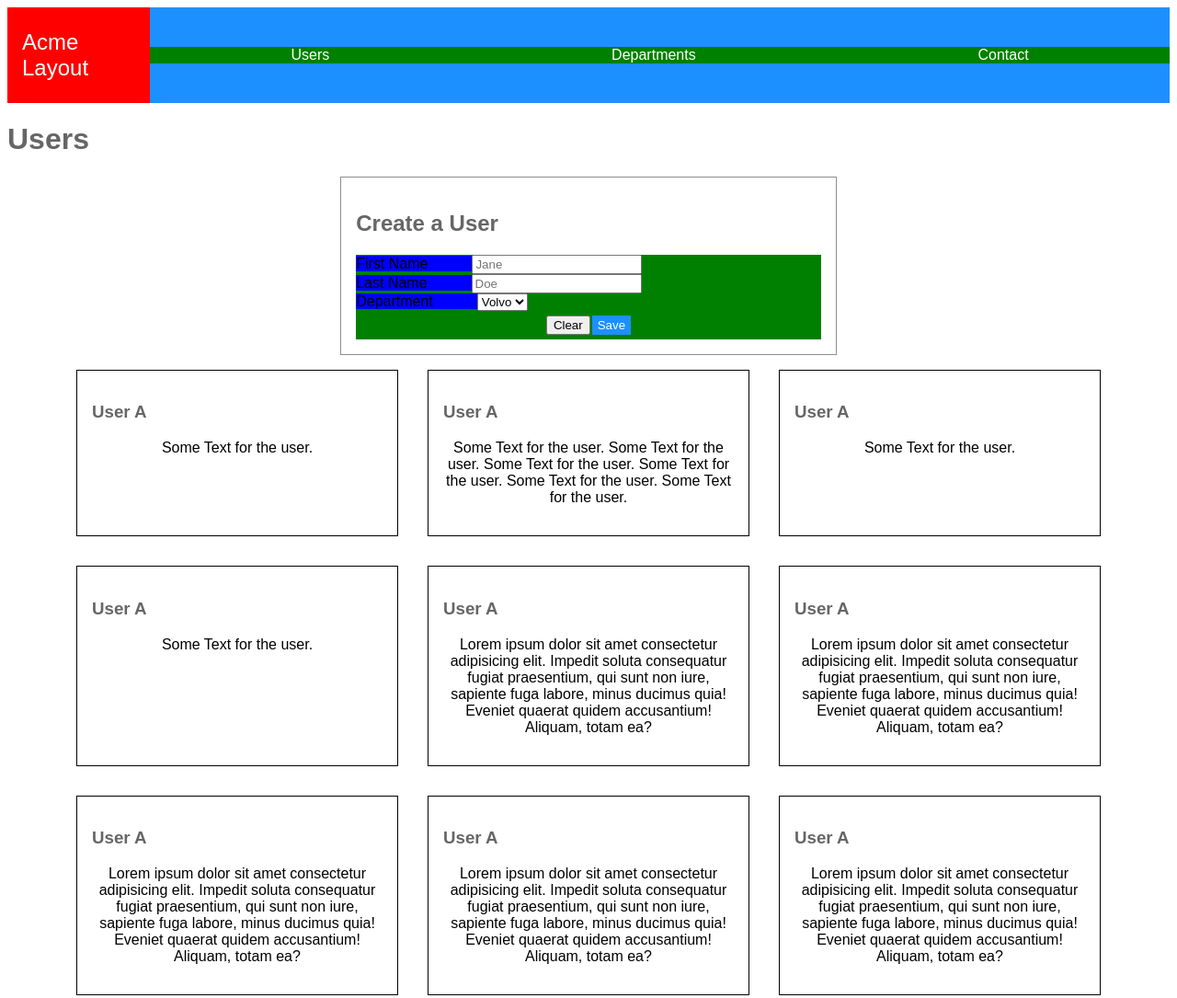
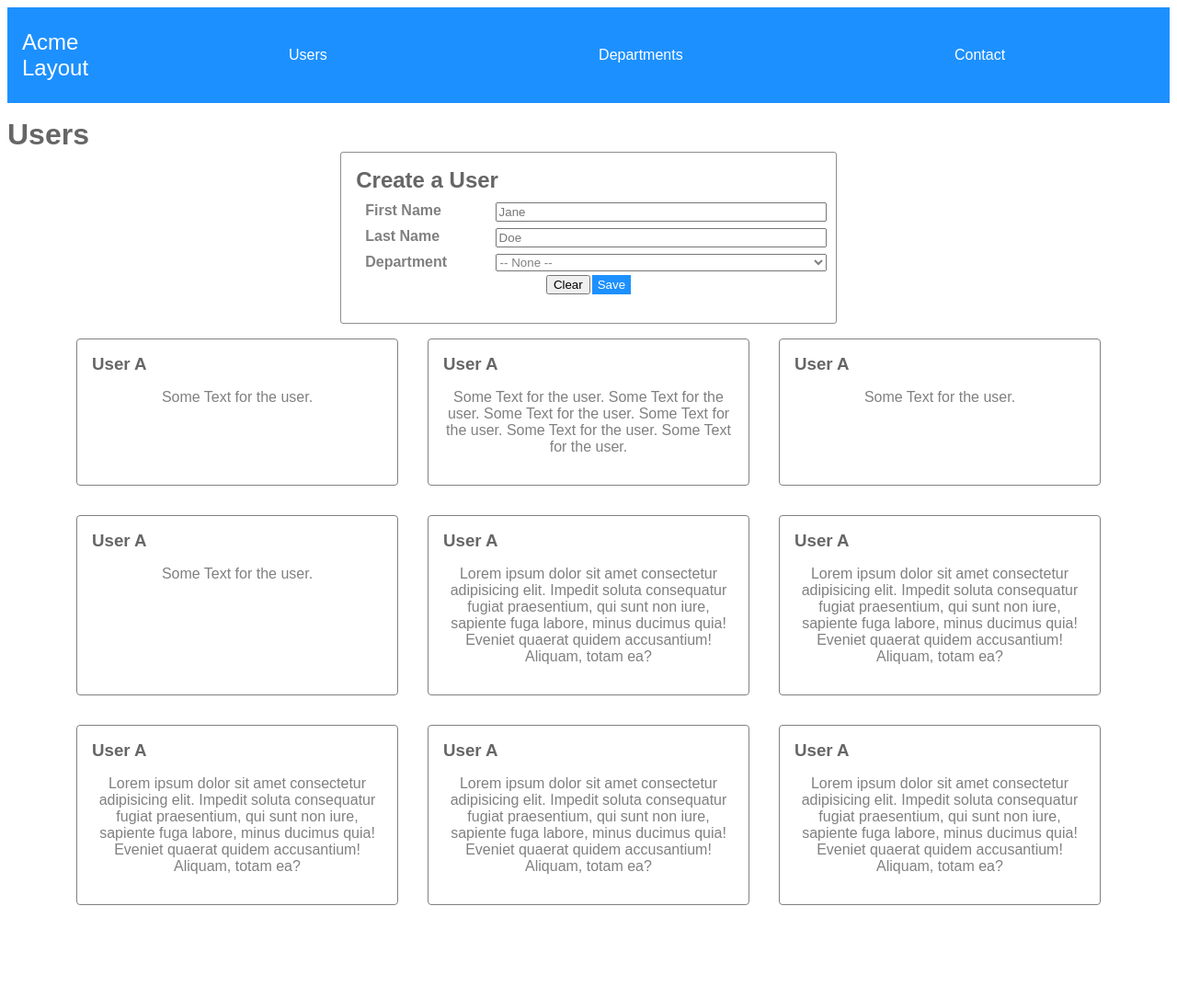
Before and after one commit to klei0229/acme-flex-box, a plain HTML site: page index.html in a window 1280 px wide. Shown: the whole page at 92% size. After the commit the page ends 1008 px from the top, so only its background shows below. Drawn offline with Linux system fonts and the light colour scheme.

Commit message:
added more css deleted background colors used for debugging

```diff
--- a/index.html
+++ b/index.html
@@ -2,7 +2,9 @@
 <head>
     <link rel="stylesheet" type="text/css" href="styles.css">
 </head>
-<header>
+
+<body>
+    <header>
 
    <div class="logo-text">
         <p>Acme Layout</p>
@@ -19,7 +21,6 @@
 
    </div>
 </header>
-<body>
     <h1>Users</h1>
 
 
@@ -27,14 +28,14 @@
     <!-- Form -->
     <section class="top-form">
         <h2>Create a User</h2>
-        <div><span>First Name</span><input type = 'text' placeholder="Jane"></div>
-        <div><span>Last Name</span><input type = 'text' placeholder="Doe"></div>
+        <div class="form-line"><span>First Name</span><input type = 'text' placeholder="Jane"></div>
+        <div class="form-line"><span>Last Name</span><input type = 'text' placeholder="Doe"></div>
 
-        <div><span>Department</span><select type = 'text' placeholder="--None--">
-            <option value="volvo">Volvo</option>
-            <option value="saab">Saab</option>
-            <option value="opel">Opel</option>
-            <option value="audi">Audi</option>
+        <div class="form-line"><span>Department</span><select type = 'text' placeholder="--None--">
+            <option>-- None --</option>
+            <option>Option 2</option>
+            <option>Option 3</option>
+            <option>Option 4</option>
         </select>
 
         <div class="buttons">
--- a/styles.css
+++ b/styles.css
@@ -7,19 +7,17 @@ header{
     background-color:1D90FF;
     display:flex;
     align-items:center;
+    margin-bottom:1rem;
 }
 
 
 header > *{
     color:white;
-
-
 }
 
 .logo-text{
     font-size: 24px;
     padding: 0 1rem;
-    background-color:red;
     width:10%;
 }
 
@@ -28,14 +26,13 @@ nav ul{
     display:flex;
     justify-content: space-around;
     padding-left:0px;
-    background-color:green;
     /* width:65rem; */
     /* padding-left:15rem; */
     flex:0 0 33%;
 }
 
 nav{
-    width:90%;
+    width:85%;
 }
 
 a{
@@ -45,17 +42,17 @@ a{
 
 h1, h2 , h3{
     color:666666;
+    margin-top:0;
+    margin-bottom:0;
 }
 
 .top-form{
     border: 1px rgba(0, 0, 0, 0.445) solid;
     padding: 1rem;
     width:40%;
+    border-radius:3px;
 }
 
-.top-form > div{
-    background-color:green;
-}
 
 #form-container{
     display:flex;
@@ -63,22 +60,49 @@ h1, h2 , h3{
     align-items:center;
 }
 
+
+.top-form{
+    /* display:flex; */
+
+    /* justify-content: */
+    position:relative;
+}
+
 span{
     padding-right:3rem;
-    width:150px;
-    background-color:blue;
+    width:1px;
+    color:grey;
+    font-weight:bold;
+}
+
+input,select{
+    position:absolute;
+    right:10px;
+    width:67%;
+    color:grey;
+}
+
+option{
+    color:grey;
+}
+
+.form-line{
+    margin:10px;
 }
 
 .user-profile{
-    border: 1px black solid;
+    border: 1px grey solid;
     width:25%;
     padding: 1rem;
     margin: 1rem;
+
+    border-radius: 4px;
 
 }
 
 .user-profile > p{
     text-align:center;
+    color:grey;
 }
 
 button{
```
